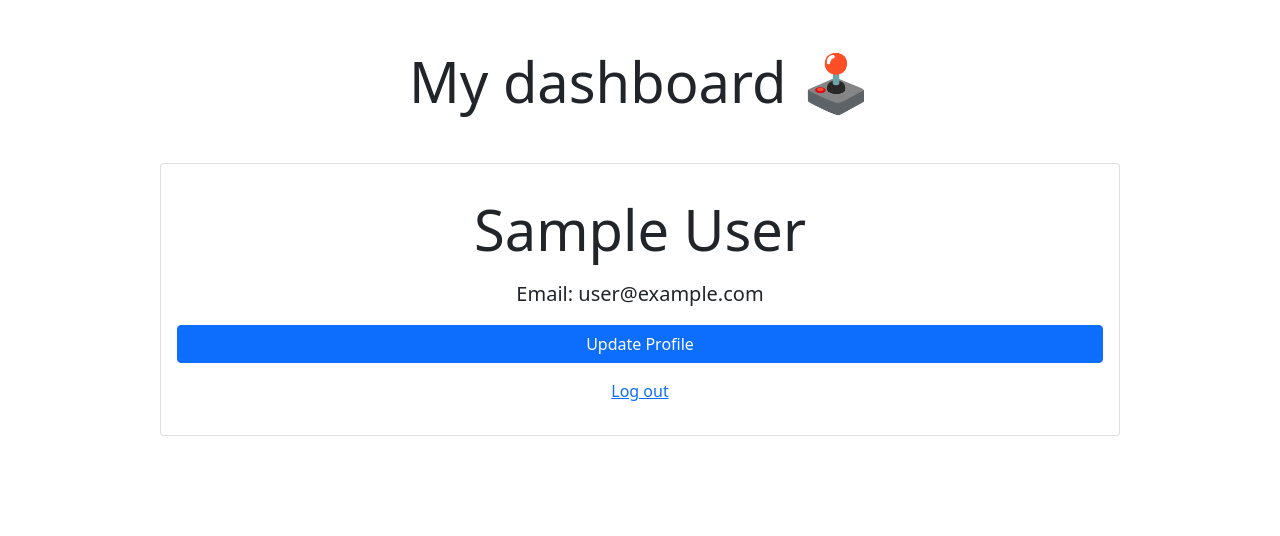
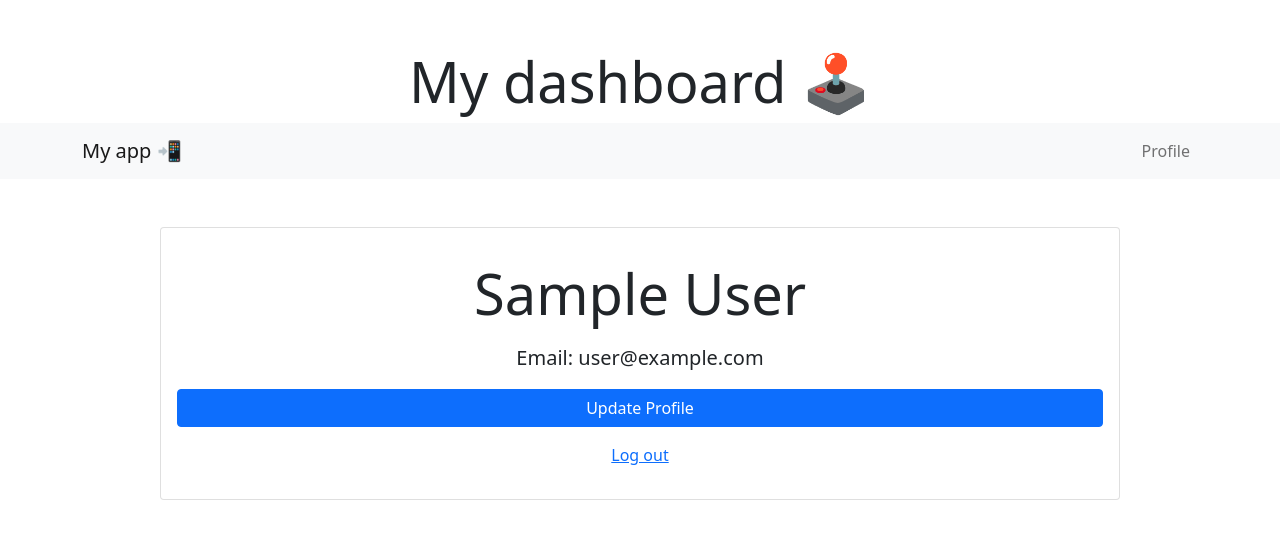
Before and after one commit to pedroagont/react-auth-firebase, a React (Create React App) app: page / in a window 1280 px wide. Shown: the top 536 px of the page. Built offline with nearby package versions, Linux system fonts and the light colour scheme; no server answers; sample sign-in values are in the browser's storage.

Commit message:
Create navigation bar and add to components

```diff
--- a/src/components/ForgotPassword.js
+++ b/src/components/ForgotPassword.js
@@ -2,6 +2,7 @@ import { useRef, useState } from 'react';
 import { Alert, Button, Card, Form } from 'react-bootstrap';
 import { useAuth } from '../contexts/authContext';
 import { Link } from 'react-router-dom';
+import NavigationBar from './NavigationBar';
 
 function ForgotPassword() {
   const emailRef = useRef();
@@ -27,6 +28,8 @@ function ForgotPassword() {
   }
 
   return (
+    <>
+      <NavigationBar />
       <Card className="w-75 mx-auto mt-5">
         <Card.Body>
           <h1 className="display-4 text-center my-3">Password Reset</h1>
@@ -50,6 +53,7 @@ function ForgotPassword() {
           </Card.Text>
         </Card.Body>
       </Card>
+    </>
   );
 }
 
--- a/src/components/Login.js
+++ b/src/components/Login.js
@@ -2,6 +2,7 @@ import { useRef, useState } from 'react';
 import { Alert, Form, Button, Card } from 'react-bootstrap';
 import { useAuth } from '../contexts/authContext';
 import { Link, useHistory } from 'react-router-dom';
+import NavigationBar from './NavigationBar';
 
 function Login() {
   const emailRef = useRef();
@@ -30,6 +31,8 @@ function Login() {
   }
 
   return (
+    <>
+      <NavigationBar />
       <Card className="w-75 mx-auto mt-5">
         <Card.Body>
           <h1 className="display-4 text-center my-3">Sign in</h1>
@@ -57,6 +60,7 @@ function Login() {
           </Card.Text>
         </Card.Body>
       </Card>
+    </>
   );
 }
 
--- /dev/null
+++ b/src/components/NavigationBar.js
@@ -0,0 +1,27 @@
+import { Container, Navbar, Nav } from 'react-bootstrap';
+import { useAuth } from '../contexts/authContext';
+import { Link } from 'react-router-dom';
+
+function NavigationBar() {
+  const { currentUser } = useAuth();
+
+  return (
+    <Navbar bg="light" expand="sm">
+      <Container>
+        <Navbar.Brand as={ Link } to="/">My app 📲</Navbar.Brand>
+        <Navbar.Toggle aria-controls="basic-navbar-nav" />
+        <Navbar.Collapse id="basic-navbar-nav">
+          <Nav className="ms-auto">
+            {
+              currentUser
+              ? <Nav.Link as={ Link } to="/profile">Profile</Nav.Link>
+              : <Nav.Link as={ Link } to="/login">Login</Nav.Link>
+            }
+          </Nav>
+        </Navbar.Collapse>
+      </Container>
+    </Navbar>
+  )
+}
+
+export default NavigationBar
--- a/src/components/Profile.js
+++ b/src/components/Profile.js
@@ -2,6 +2,7 @@ import { useState } from 'react';
 import { useAuth } from '../contexts/authContext';
 import { Alert, Button, Card } from 'react-bootstrap';
 import { Link, useHistory } from 'react-router-dom';
+import NavigationBar from './NavigationBar';
 
 function Profile() {
   const { currentUser, logout } = useAuth();
@@ -22,7 +23,9 @@ function Profile() {
   }
 
   return (
-    !loading && <Card className="w-75 mx-auto mt-5">
+    !loading && <>
+      <NavigationBar />
+      <Card className="w-75 mx-auto mt-5">
         <Card.Body>
             {
               currentUser.displayName
@@ -41,6 +44,7 @@ function Profile() {
           </Card.Text>
         </Card.Body>
       </Card>
+    </>
   );
 }
 
--- a/src/components/Signup.js
+++ b/src/components/Signup.js
@@ -3,6 +3,7 @@ import { Alert, Form, Button, Card } from 'react-bootstrap';
 import { useAuth } from '../contexts/authContext';
 import { useHistory } from 'react-router-dom';
 import { Link } from 'react-router-dom';
+import NavigationBar from './NavigationBar';
 
 function Signup() {
   const emailRef = useRef();
@@ -32,6 +33,8 @@ function Signup() {
   }
 
   return (
+    <>
+      <NavigationBar />
       <Card className="w-75 mx-auto mt-5">
         <Card.Body>
           <h1 className="display-4 text-center my-3">Sign up</h1>
@@ -61,6 +64,7 @@ function Signup() {
           </Card.Text>
         </Card.Body>
       </Card>
+    </>
   );
 }
 
--- a/src/components/UpdateProfile.js
+++ b/src/components/UpdateProfile.js
@@ -2,6 +2,7 @@ import { useRef, useState } from 'react';
 import { Alert, Form, Button, Card } from 'react-bootstrap';
 import { useAuth } from '../contexts/authContext';
 import { Link } from 'react-router-dom';
+import NavigationBar from './NavigationBar';
 
 function UpdateProfile() {
   const newNameRef = useRef();
@@ -48,6 +49,8 @@ function UpdateProfile() {
   }
 
   return (
+    <>
+      <NavigationBar />
       <Card className="w-75 mx-auto mt-5">
         <Card.Body>
           <h1 className="display-4 text-center my-3">Update Profile</h1>
@@ -79,10 +82,11 @@ function UpdateProfile() {
             </Button>
           </Form>
           <Card.Text className="text-muted text-center my-3">
-            <Link to="/">Back to profile</Link>
+            <Link to="/profile">Back to profile</Link>
           </Card.Text>
         </Card.Body>
       </Card>
+    </>
   );
 }
 
```
Lines whose indentation alone changed are shown as unchanged.
